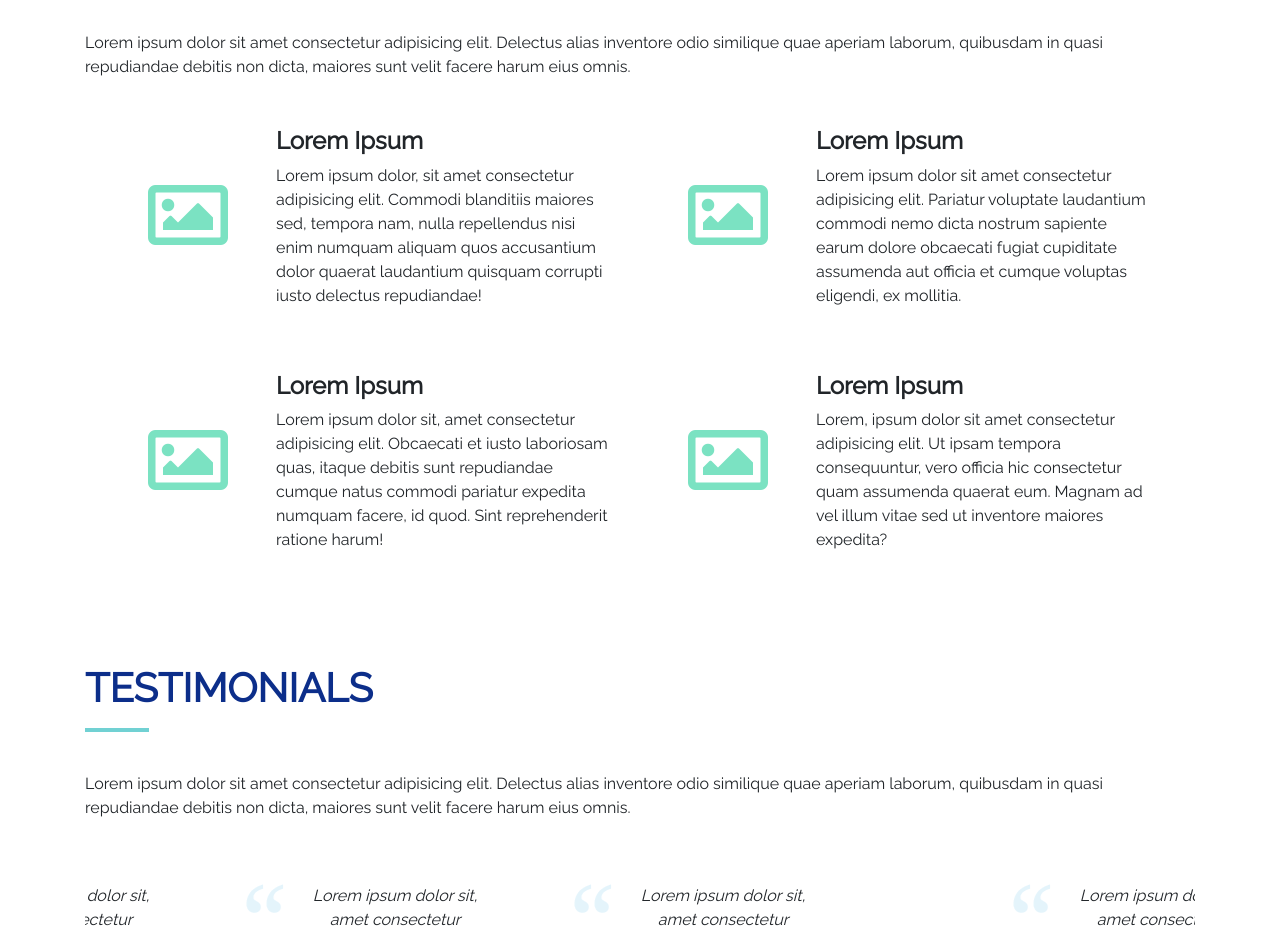
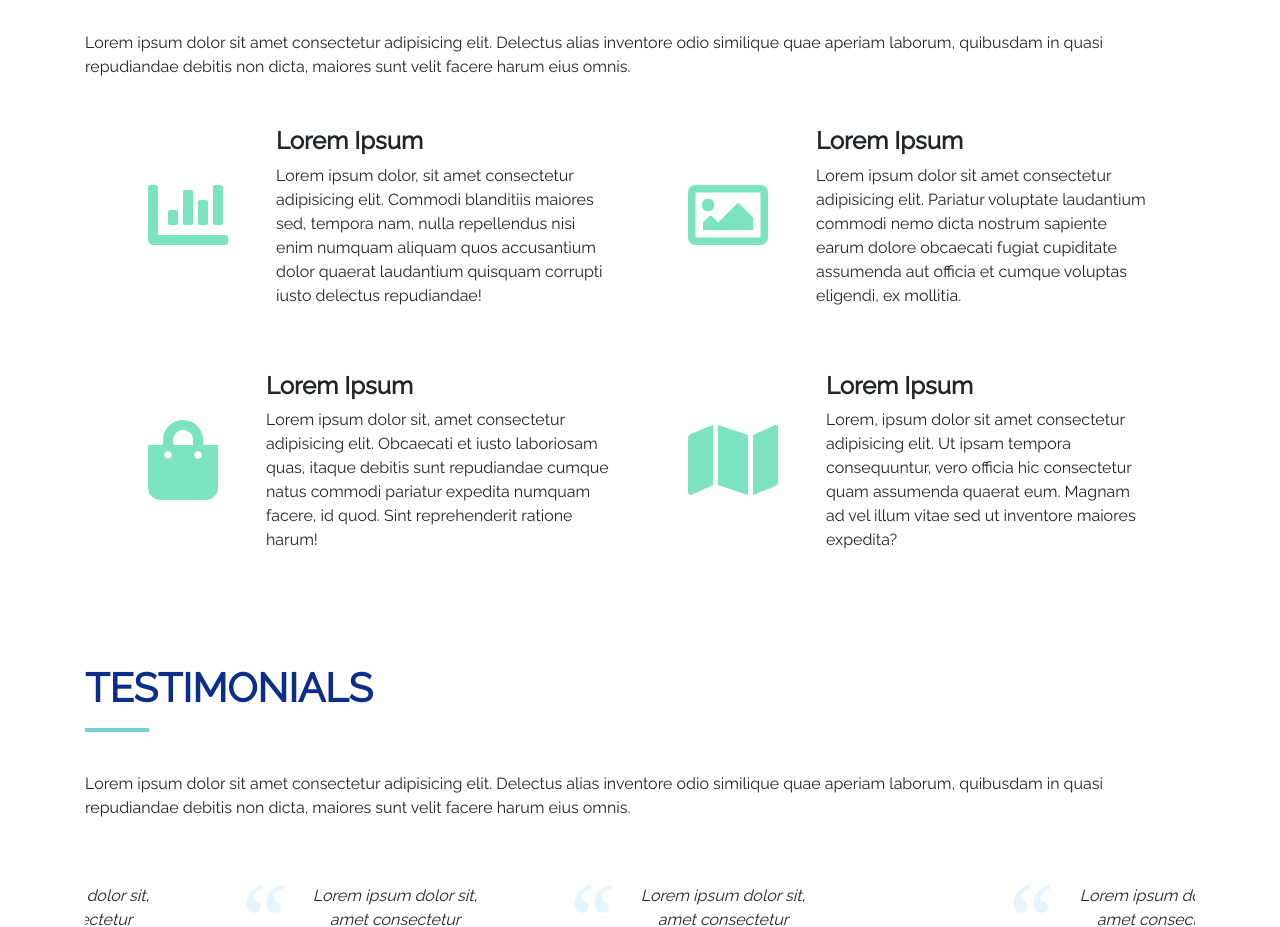
Before and after one commit to Lisa9740/Integration_BootStrap_Front2, a plain HTML site: page index.html in a window 1280 px wide. Shown: the part 1080-2007 px from the top of the page. Drawn offline with nearby package versions, Linux system fonts and the light colour scheme.

Commit message:
finalisation de quelques détails (icone...)

```diff
--- a/index.html
+++ b/index.html
@@ -144,7 +144,7 @@
 
                 <div class="row container mt-5 mb-5">
                     <div class="col-lg-6 col-md-6 col-xs-12 col-sm-12 shadow-custom">
-                        <i class="far fa-image fa-5x color-green2 float-left p-5"></i>
+                        <i class="fas fa-chart-bar fa-5x color-green2 float-left p-5"></i>
                         <h4 class="font-weight-bold"> Lorem Ipsum</h4>
                         <p> Lorem ipsum dolor, sit amet consectetur adipisicing elit. Commodi blanditiis maiores sed, tempora
                             nam, nulla repellendus nisi enim numquam aliquam quos accusantium dolor quaerat laudantium quisquam
@@ -161,7 +161,7 @@
                 </div>
                 <div class="row container mb-5">
                     <div class="col-lg-6 col-md-6 col-xs-12 col-sm-12 shadow-custom">
-                        <i class="far fa-image fa-5x color-green2 float-left p-5"></i>
+                        <i class="fas fa-shopping-bag fa-5x color-green2 float-left p-5"></i>
                         <h4 class="font-weight-bold"> Lorem Ipsum</h4>
                         <p> Lorem ipsum dolor sit, amet consectetur adipisicing elit. Obcaecati et iusto laboriosam quas, itaque
                             debitis sunt repudiandae cumque natus commodi pariatur expedita numquam facere, id quod. Sint
@@ -169,7 +169,7 @@
                     </div>
                     <div class="col-lg-6 col-md-6 col-xs-12 col-sm-12 shadow shadow-custom">
 
-                        <i class="far fa-image fa-5x color-green2 float-left p-5 "></i>
+                        <i class="fas fa-map fa-5x color-green2 float-left p-5 "></i>
                         <h4 class="font-weight-bold"> Lorem Ipsum</h4>
                         <p> Lorem, ipsum dolor sit amet consectetur adipisicing elit. Ut ipsam tempora consequuntur, vero officia
                             hic consectetur quam assumenda quaerat eum. Magnam ad vel illum vitae sed ut inventore maiores
```
